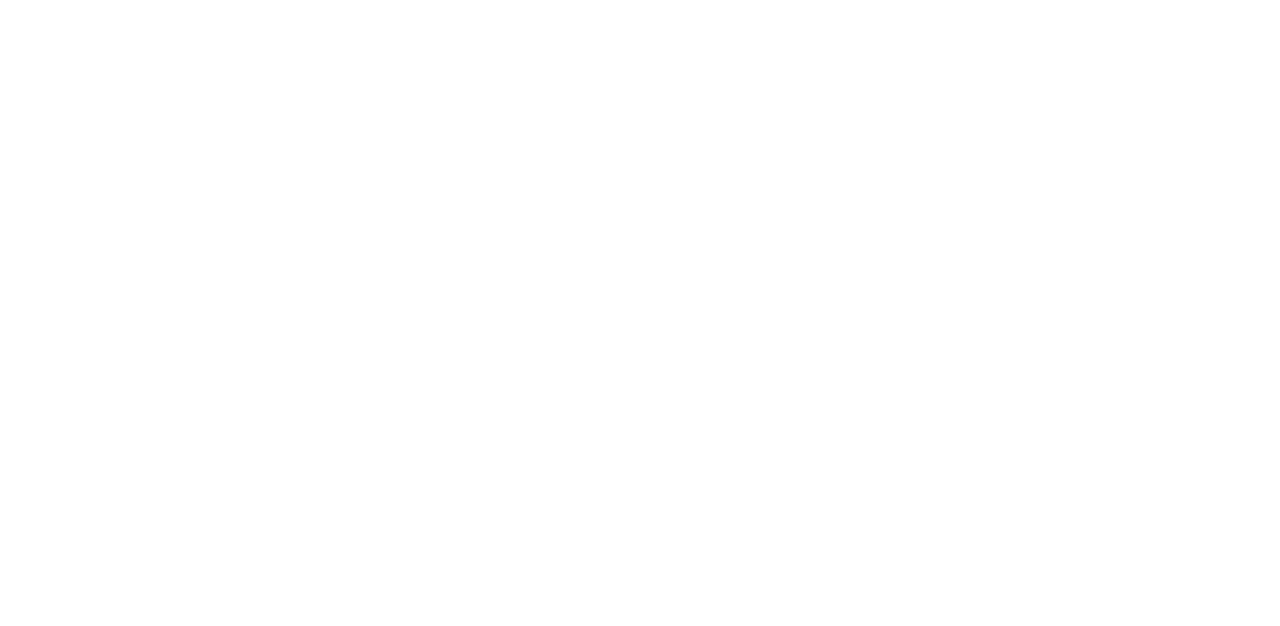
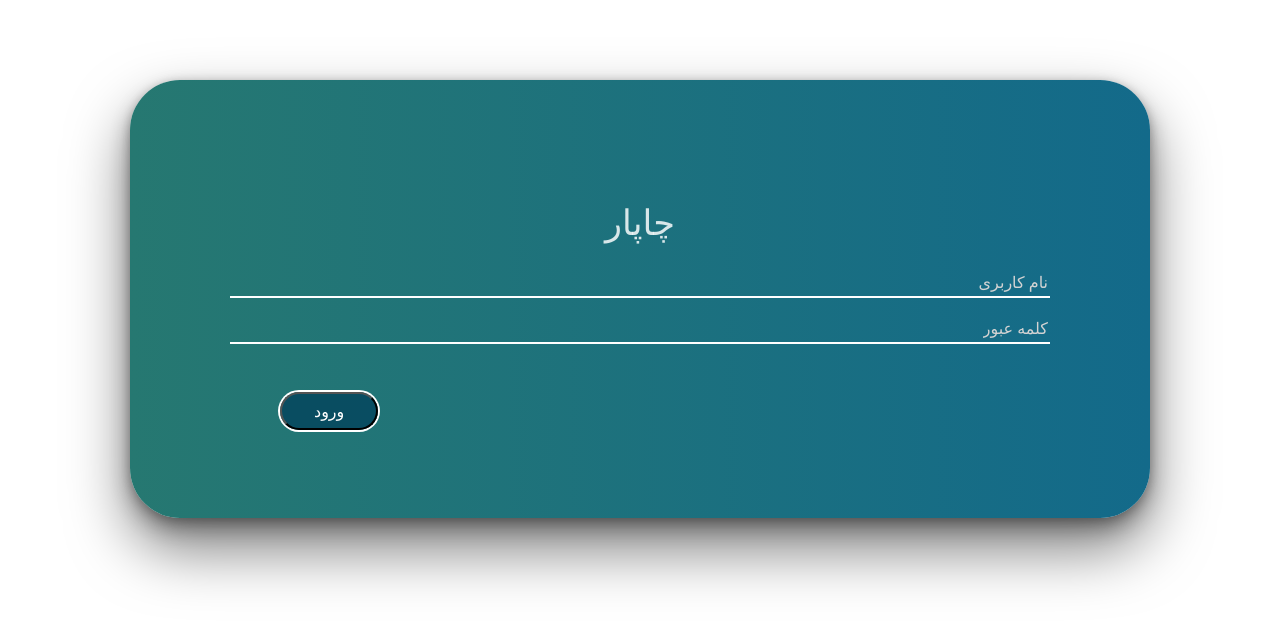
Before and after one commit to mb-ftme/playground, an Angular app: page / in a window 1280 px wide. Shown: the top 626 px of the page. Built offline with nearby package versions, Linux system fonts and the light colour scheme.

Commit message:
UI IS OK

```diff
--- a/src/app/AppRoutingModule.ts
+++ b/src/app/AppRoutingModule.ts
@@ -4,6 +4,7 @@
 import {FormListComponent} from "./form-list/form-list.component";
 
 const routes: Routes = [
+  {path:'',component:LoginComponentComponent},
   { path: 'login', component: LoginComponentComponent },
   { path: 'form', component: FormListComponent },
 ];
--- a/src/app/form-list/form-list.component.html
+++ b/src/app/form-list/form-list.component.html
@@ -6,10 +6,10 @@
   </div>
 
     <form  class="form" [formGroup]="restForm">
-    <input  class="text" name="message" formControlName="message"
-           placeholder='نام کاربری'  ><br>
+    <input class="text"  name="message" formControlName="message"
+           placeholder='متن پیام'  ><br>
     <input class="password" name="nationalCode" formControlName="nationalCode"
-           placeholder='کلمه عبور' ><br>
+           placeholder='کد ملی' ><br>
     <button class='btn-login-f' (click)="onSubmit()">ارسال</button>
 
 
--- a/src/app/login-component/login-component.component.html
+++ b/src/app/login-component/login-component.component.html
@@ -9,7 +9,7 @@
 
 
 <!--  <div routerLink="form" class="form">-->
-    <form  routerLink="form" class="form"  [formGroup]="form">
+    <form class="form"  [formGroup]="form">
       <input name="userName" formControlName="userName" type="text"
              placeholder='نام کاربری' class='text' id='username' required><br>
       <input name="password" formControlName="password" type="password"
--- a/src/app/login-component/login-component.component.ts
+++ b/src/app/login-component/login-component.component.ts
@@ -40,7 +40,7 @@
     }
 
     else {
-      alert("wrong number")
+      alert("همه فیلد ها پر شوند")
       this.router.navigate(['/login'])
     }
 
--- a/src/styles.css
+++ b/src/styles.css
@@ -1,8 +1,10 @@
 body {
   background: #c2c3cf2e;
   font-family: Assistant, sans-serif;
-  display: flex;
-  min-height: 90vh;
+  display: contents;
+  padding-left: 300px;
+  padding-right: 270px;
+  /*min-height: 90vh;*/
 }
 .login {
   color: white;
@@ -11,21 +13,28 @@
     -webkit-linear-gradient(to right, #267871, #136a8a);
   background:
     linear-gradient(to right, #267871, #136a8a);
-  margin: auto;
+
   box-shadow:
     0px 2px 10px rgba(0,0,0,0.2),
     0px 10px 20px rgba(0,0,0,0.3),
     0px 30px 60px 1px rgba(0,0,0,0.5);
   border-radius: 50px;
-  padding: 100px;
+  /*padding: 130px;*/
+  padding-top: 150px;
+  padding-left: 100px;
+  padding-bottom: 200px;
+  padding-right: 100px;
+
 }
 .login .head {
   display: flex;
   align-items: center;
   justify-content: center;
+  margin: -10px;
 }
 .login .head .company {
   padding: 30px;
+  margin-top: -50px;
   font-size: 2.2em;
   color: rgba(255, 255, 255, 0.83);
 }
@@ -68,9 +77,10 @@
   background: #05465ed7;
   text-decoration: none;
   color: white;
+  margin: 50px;
   box-shadow: 0px 0px 0px 2px white;
   border-radius: 20px;
-  margin: 40px;
+
   margin-top: 30px;
   padding: 5px 2em;
   transition: 0.5s;
@@ -87,8 +97,9 @@
 body {
   background: #05507fdc;
   font-family: Assistant, sans-serif;
-  display: flex;
-  min-height: 90vh;
+   display: contents;
+  padding-right: 300px;
+  padding-left: 300px;
 }
 .login-f {
   color: #05507fdc;
@@ -123,7 +134,6 @@
 }
 .text-f::placeholder {
   color: #D3D3D3;
-
   float: right;
   glyph-orientation-vertical: auto;
 }
@@ -133,7 +143,7 @@
   box-shadow: 0px 2px 0px 0px #05507fdc;
   width: 100%;
   color: #05507fdc;
-  font-size: 1em;
+  font-size: 1.2em;
   outline: none;
   margin-bottom: 20px;
   float: right;
@@ -146,11 +156,11 @@
   width: 100%;
   float: right;
   color: #05507fdc;
-  font-size: 1em;
+  font-size: 1.2em;
   outline: none;
 }
 .password-f::placeholder {
-  color: #D3D3D3;
+  color: transparent;
   float: right;
 }
 .btn-login-f {
@@ -170,8 +180,3 @@
   color: dimgray;
   transition: 0.5s;
 }
-.forgot-f {
-  text-decoration: none;
-  color: white;
-  float: right;
-}
```
